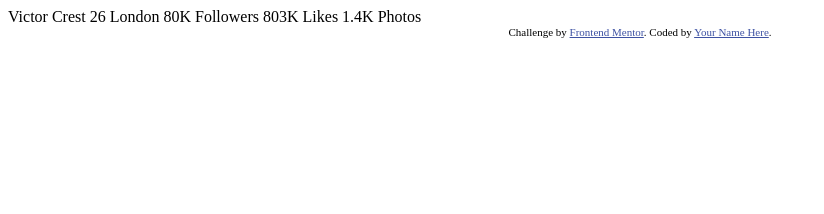
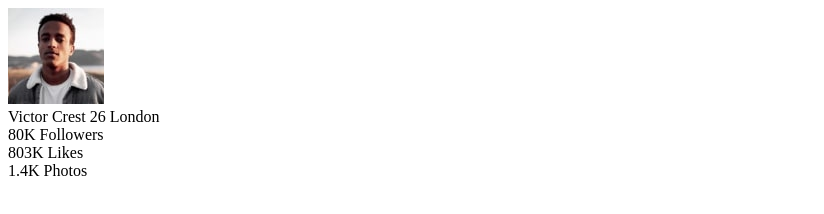
Before and after one commit to YasminFerreira0/Profile-card-component, a plain HTML site: page index.html in a window 1280 px wide. Shown: the whole page, without its empty margins (0-824 px from the left). Drawn offline with Linux system fonts and the light colour scheme.

Commit message:
Update index.html

```diff
--- a/index.html
+++ b/index.html
@@ -2,34 +2,36 @@
 <html lang="en">
 <head>
   <meta charset="UTF-8">
-  <meta name="viewport" content="width=device-width, initial-scale=1.0"> <!-- displays site properly based on user's device -->
+  <meta name="viewport" content="width=device-width, initial-scale=1.0">
 
   <link rel="icon" type="image/png" sizes="32x32" href="./images/favicon-32x32.png">
 
   <title>Frontend Mentor | Profile card component</title>
 
-  <!-- Feel free to remove these styles or customise in your own stylesheet 👍 -->
-  <style>
-    .attribution { font-size: 11px; text-align: center; }
-    .attribution a { color: hsl(228, 45%, 44%); }
-  </style>
 </head>
 <body>
+  <main class="container">
+    <img src="images/image-victor.jpg" alt="" class="container__perfil">
+    <div class="container__name">
       Victor Crest
       26
       London
+    </div>
 
+    <div class="container__details">
+      <div class="details__followers">
         80K
         Followers
-
+      </div>
+      <div class="details__likes">
         803K
         Likes
-
+      </div>
+      <div class="details__photos">
         1.4K
         Photos
-  <div class="attribution">
-    Challenge by <a href="https://www.frontendmentor.io?ref=challenge" target="_blank">Frontend Mentor</a>.
-    Coded by <a href="#">Your Name Here</a>.
       </div>
+    </div>
+  </main>
 </body>
 </html>
```
Lines whose indentation alone changed are shown as unchanged.
